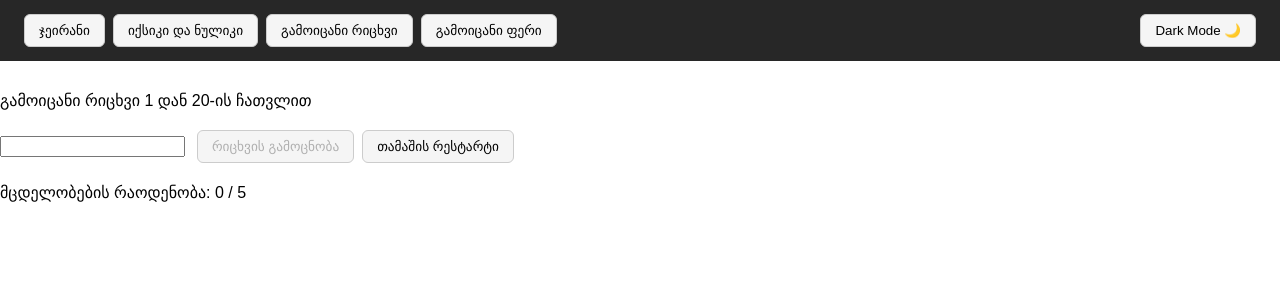
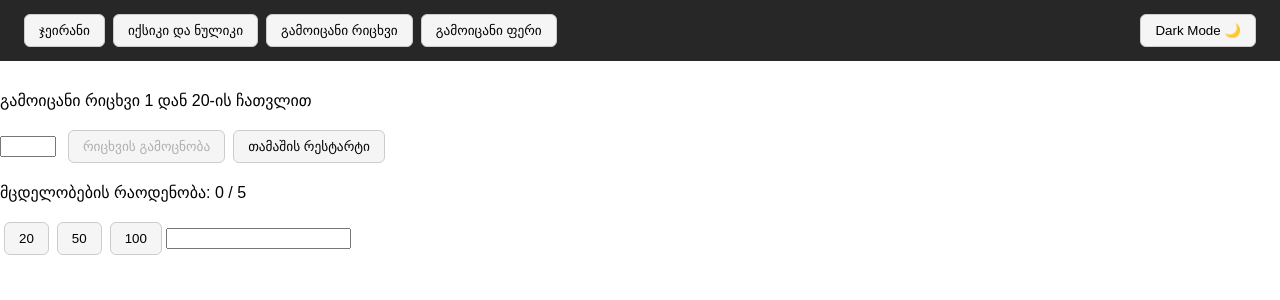
Before and after one commit to 5716/game, an Angular app: page /guess-number in a window 1280 px wide. Shown: the top 300 px of the page. Built offline with nearby package versions, Linux system fonts and the light colour scheme.

Commit message:
some advices

```diff
--- a/src/app/features/guess-number/guess-number.html
+++ b/src/app/features/guess-number/guess-number.html
@@ -1,12 +1,18 @@
-<p>{{ message }}</p>
+<p>{{ message() }}</p>
 
-<input
-  type="number"
-  [(ngModel)]="guess"
-  [disabled]="won || gameOver"
-  (keyup.enter)="checkGuess()"
-/>
-<button (click)="checkGuess()" [disabled]="won || gameOver || !isValid">რიცხვის გამოცნობა</button>
+<input type="number" min='0' [max]='maxValue()' [(ngModel)]="guess" [disabled]="won || gameOver" (keyup.enter)="checkGuess()" />
+<button (click)="checkGuess()" [disabled]="won || gameOver || !isValid()">რიცხვის გამოცნობა</button>
 <button (click)="resetGame()">თამაშის რესტარტი</button>
 
 <p>მცდელობების რაოდენობა: {{ attempts }} / {{ maxAttempts }}</p>
+
+
+<button (click)="maxValue.set(20)">20</button>
+<button (click)="maxValue.set(50)">50</button>
+<button (click)="maxValue.set(100)">100</button>
+
+
+<input type="number" (input)="saba.set($event.target.value)" />
+
+
+<p>{{ saba() }}</p>
--- a/src/app/features/guess-number/guess-number.ts
+++ b/src/app/features/guess-number/guess-number.ts
@@ -1,51 +1,62 @@
-import { Component } from '@angular/core';
-import { CommonModule } from '@angular/common';
+import { Component, computed, linkedSignal, signal } from '@angular/core';
 import { FormsModule } from '@angular/forms';
 
 @Component({
   selector: 'app-guess-number',
   standalone: true,
-  imports: [CommonModule, FormsModule],
+  imports: [FormsModule],
   templateUrl: './guess-number.html',
   styleUrl: './guess-number.css',
 })
+
 export class GuessNumber {
-  target = Math.floor(Math.random() * 20) + 1;
-  guess = null;
-  message = 'გამოიცანი რიცხვი 1 დან 20-ის ჩათვლით';
+
+  maxValue = signal(20);
+  target = Math.floor(Math.random() * this.maxValue()) + 1;
+  guess = signal<number | null>(null);
+  guessValue = computed(() => this.guess());
+  message = linkedSignal(() => `გამოიცანი რიცხვი 1 დან ${this.maxValue()}-ის ჩათვლით`);
   attempts = 0;
   maxAttempts = 5;
   won = false;
   gameOver = false;
 
-  get isValid() {
-    const n = Number(this.guess);
-    return this.guess !== null && this.guess !== '' && n >= 1 && n <= 20;
-  }
+
+  saba = signal('');
+
+  // get isValid() {
+  //   const n = Number(this.guess);
+  //   return this.guess !== null && this.guess !== '' && n >= 1 && n <= 20;
+  // }
+
+  isValid = computed(() => {
+    const n = Number(this.guess());
+    return n !== null && n >= 1 && n <= this.maxValue();
+  });
 
   checkGuess() {
-    if (!this.isValid) return;
+    if (!this.isValid()) return;
 
-    const guessNumber = Number(this.guess);
+    const guessNumber = Number(this.guess());
     this.attempts++;
 
     if (guessNumber === this.target) {
-      this.message = `მართალია! ჩაფიქრებული რიცხვი იყო ${this.target}. შენ დაგჭირდა ${this.attempts} მცდელობა ამ რიცხვის გამოსაცნობად.`;
+      this.message.set(`მართალია! ჩაფიქრებული რიცხვი იყო ${this.target}. შენ დაგჭირდა ${this.attempts} მცდელობა ამ რიცხვის გამოსაცნობად.`);
       this.won = true;
     } else if (this.attempts >= this.maxAttempts) {
-      this.message = `შენ ვერ გამოიცანი ჩაფიქრებული რიცხვი, რომელიც იყო ${this.target}`;
+      this.message.set(`შენ ვერ გამოიცანი ჩაფიქრებული რიცხვი, რომელიც იყო ${this.target}`);
       this.gameOver = true;
     } else if (guessNumber > this.target) {
-      this.message = 'მაღალია, გაიმეორე მცდელობა';
+      this.message.set('მაღალია, გაიმეორე მცდელობა');
     } else {
-      this.message = 'დაბალია, სცადე ხელახლა';
+      this.message.set('დაბალია, სცადე ხელახლა');
     }
   }
 
   resetGame() {
-    this.target = Math.floor(Math.random() * 20) + 1;
-    this.guess = null;
-    this.message = 'გამოიცანი რიცხვი 1 დან 20-ის ჩათვლით';
+    this.target = Math.floor(Math.random() * this.maxValue()) + 1;
+    this.guess.set(null);
+    this.message.set(`გამოიცანი რიცხვი 1 დან ${this.maxValue()}-ის ჩათვლით`);
     this.attempts = 0;
     this.won = false;
     this.gameOver = false;
--- a/src/app/features/tictactoe/tictactoe.html
+++ b/src/app/features/tictactoe/tictactoe.html
@@ -1,6 +1,9 @@
 <p *ngIf="!winner">სვლა ეკუთვნის: {{ currentPlayer }}-ს</p>
 <p *ngIf="winner === 'Draw'">ეს თამაში ფრეა!</p>
-<p *ngIf="winner && winner !== 'Draw'">{{ winner }}-მა გაიმარჯვა!</p>
+
+@if(winner && winner !== 'Draw') {
+<p>{{ winner }}-მა გაიმარჯვა!</p>
+}
 
 <div class="board">
   <div class="cell" *ngFor="let cell of board; let i = index" (click)="makeMove(i)">
--- a/src/app/shared/dashboard/dashboard.ts
+++ b/src/app/shared/dashboard/dashboard.ts
@@ -1,4 +1,4 @@
-import { Component, Output, EventEmitter } from '@angular/core';
+import { Component, output } from '@angular/core';
 import { RouterLink } from '@angular/router';
 
 @Component({
@@ -8,7 +8,10 @@ import { RouterLink } from '@angular/router';
   styleUrls: ['./dashboard.css'],
 })
 export class Dashboard {
-  @Output() darkModeToggled = new EventEmitter<void>();
+  // @Output() darkModeToggled = new EventEmitter<void>();
+
+  // signal for dark mode toggle
+  darkModeToggled = output<void>();
 
   onDarkModeClick() {
     this.darkModeToggled.emit();
--- a/src/styles.css
+++ b/src/styles.css
@@ -13,7 +13,7 @@ button {
   margin: 4px;
   border: 1px solid #ccc;
   border-radius: 6px;
-  background: #f5f5f5;
+  background-color: light-dark(#f5f5f5, #ff0000);
   cursor: pointer;
 }
 button:hover {
@@ -39,7 +39,7 @@ h1 {
 }
 
 /* Dark themed container */
-
+/*
 .container {
   background-color: #1a1a1a;
   color: #f0f0f0;
@@ -51,7 +51,7 @@ h1 {
   background-color: #2a2a2a;
   color: #f0f0f0;
   border-color: #444;
-}
+} */
 
 .container button:hover {
   background-color: #3a3a3a;
@@ -68,8 +68,20 @@ body.dark-mode {
   color: #eee;
 }
 
-body.dark-mode button {
+/* body.dark-mode button {
   background: #333;
   color: #eee;
   border: 1px solid #555;
+} */
+.container {
+  background-color: #1a1a1a;
+  color: #f0f0f0;
+  border-radius: 12px;
+  padding: 20px;
 }
+
+/* .container button {
+  background-color: #2a2a2a;
+  color: #f0f0f0;
+  border-color: #444;
+} */
```
